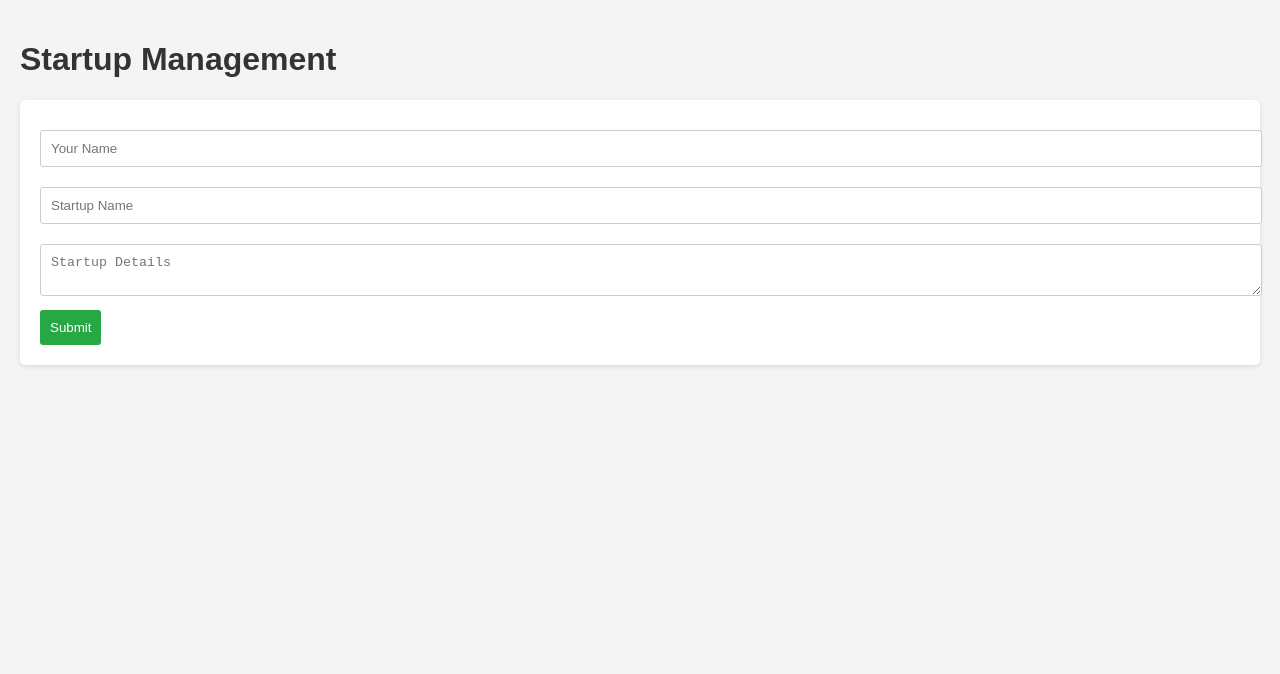
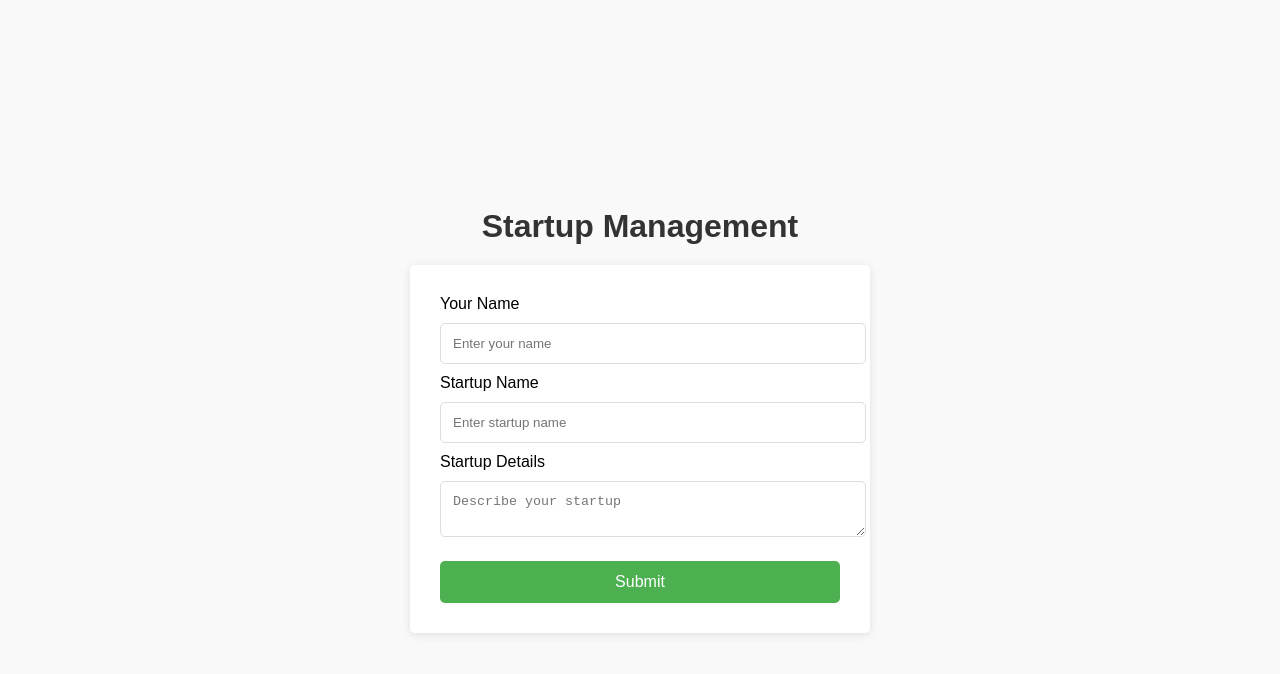
Before and after one commit to gautam-ch/WhiteOwl, a website: page kyc.html in a window 1280 px wide. Drawn offline with Linux system fonts and the light colour scheme.

Commit message:
commit accept kar

```diff
--- a/kyc.html
+++ b/kyc.html
@@ -5,73 +5,122 @@
     <meta name="viewport" content="width=device-width, initial-scale=1.0" />
     <title>Startup Management</title>
     <style>
+      :root {
+        --primary-color: #4CAF50; /* A fresh green for buttons */
+        --hover-color: #45a049; /* Darker green for hover effect */
+        --background-color: #f9f9f9; /* Light background */
+        --form-background: #ffffff; /* White for form */
+        --font-color: #333333; /* Dark gray for text */
+        --border-color: #dddddd; /* Light gray for borders */
+        --error-color: #e74c3c; /* Error red */
+        --success-color: #28a745; /* Success green */
+        --shadow-color: rgba(0, 0, 0, 0.1); /* Subtle shadow */
+        --border-radius: 5px; /* Consistent border radius */
+      }
+
       body {
-        font-family: Arial, sans-serif;
+        font-family: 'Arial', sans-serif;
         margin: 0;
         padding: 20px;
-        background-color: #f4f4f4;
+        background-color: var(--background-color);
+        display: flex;
+        justify-content: center;
+        align-items: center;
+        height: 100vh; /* Centering vertically */
       }
+
       h1 {
-        color: #333;
+        color: var(--font-color);
+        margin-bottom: 20px;
+        text-align: center; /* Centering heading */
       }
+
       form {
-        background: white;
-        padding: 20px;
-        border-radius: 5px;
-        box-shadow: 0 2px 5px rgba(0, 0, 0, 0.1);
+        background: var(--form-background);
+        padding: 30px;
+        border-radius: var(--border-radius);
+        box-shadow: 0 2px 10px var(--shadow-color);
+        width: 100%;
+        max-width: 400px; /* Limiting form width */
       }
+
       input,
       textarea {
         width: 100%;
-        padding: 10px;
+        padding: 12px;
         margin: 10px 0;
-        border: 1px solid #ccc;
-        border-radius: 3px;
+        border: 1px solid var(--border-color);
+        border-radius: var(--border-radius);
+        transition: border-color 0.3s ease;
       }
+
+      input:focus,
+      textarea:focus {
+        border-color: var(--primary-color); /* Focus color */
+        outline: none; /* Remove outline */
+      }
+
       button {
-        background: #28a745;
+        background: var(--primary-color);
         color: white;
         border: none;
-        padding: 10px;
+        padding: 12px;
         cursor: pointer;
-        border-radius: 3px;
+        border-radius: var(--border-radius);
+        transition: background-color 0.3s ease;
+        font-size: 16px; /* Larger font for button */
+        width: 100%; /* Full width for button */
       }
+
       button:hover {
-        background: #218838;
+        background: var(--hover-color);
       }
+
       #response {
         margin-top: 20px;
         font-weight: bold;
+        text-align: center; /* Center response text */
       }
     </style>
   </head>
   <body>
+    <div>
       <h1>Startup Management</h1>
       <form id="startup-form" method="POST">
+        <label for="userName">Your Name</label>
         <input
           type="text"
           id="userName"
           name="username"
-        placeholder="Your Name"
+          placeholder="Enter your name"
           required
         />
+
+        <label for="startupName">Startup Name</label>
         <input
           type="text"
           id="startupName"
           name="startup"
-        placeholder="Startup Name"
+          placeholder="Enter startup name"
           required
         />
+
+        <label for="startupDetails">Startup Details</label>
         <textarea
           id="startupDetails"
-        placeholder="Startup Details"
+          placeholder="Describe your startup"
           name="details"
           required
         ></textarea>
+
+        <!-- Centering the button -->
+        <div style="text-align: center; margin-top: 10px;">
           <button type="submit">Submit</button>
+        </div>
       </form>
 
       <div id="response"></div>
+    </div>
 
     <script>
       document
@@ -81,11 +130,13 @@
 
           const userName = document.getElementById("userName").value;
           const startupName = document.getElementById("startupName").value;
-          const startupDetails =
-            document.getElementById("startupDetails").value;
-          console.log(userName, startupName, startupDetails);
+          const startupDetails = document.getElementById("startupDetails").value;
           const responseDiv = document.getElementById("response");
           responseDiv.textContent = "";
+
+          // Show loading message
+          responseDiv.textContent = "Submitting...";
+          responseDiv.style.color = "green";
 
           try {
             const response = await fetch("http://localhost:3003/startup", {
```
Lines whose indentation alone changed are shown as unchanged.
